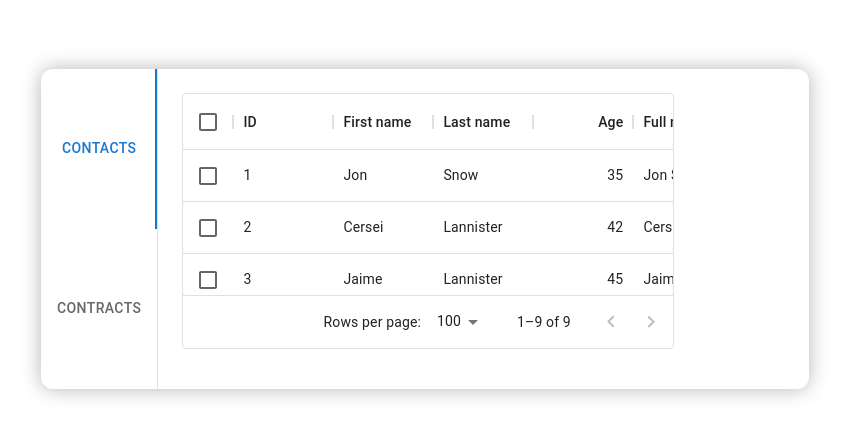
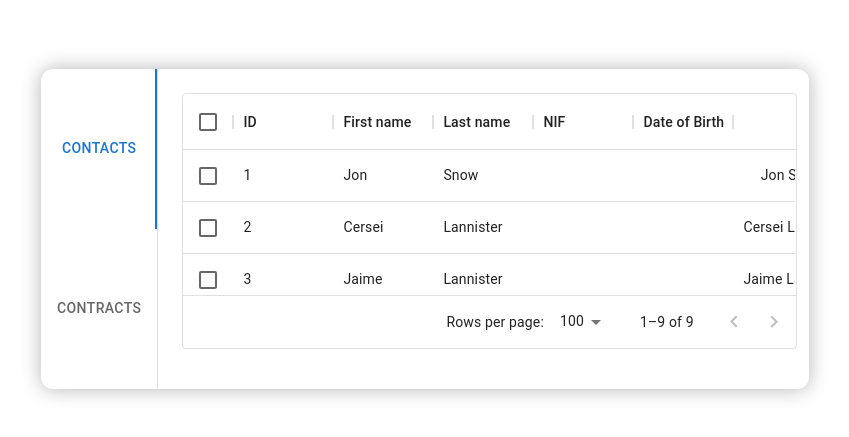
Before and after one commit to sofsscosta/contacts-and-contracts, a React (Create React App) app: page / in a window 1280 px wide. Shown: the part 171-608 px from the top of the page, without its empty margins (215-1064 px from the left). Built offline with nearby package versions, Linux system fonts and the light colour scheme; no server answers.

Commit message:
started contracts

```diff
--- a/src/components/Tabs/Contacts/index.js
+++ b/src/components/Tabs/Contacts/index.js
@@ -1,38 +1,76 @@
-import React from 'react';
+import React, { useMemo, useState } from 'react';
 // import {Typography} from '@mui/material';
 import { DataGrid } from '@mui/x-data-grid';
+import { getContacts } from '../../../api';
+
+const Contacts = () => {
+
+  const [contacts, setContacts] = useState([0,1])
+
+  useMemo(() => {
+    (async () => {
+        if (!contacts.length) {
+            const retrievedContacts = await getContacts()
+            console.log(contacts)
+            setContacts(retrievedContacts)
+        }
+    })()
+  }, [contacts])
 
     const columns = [
-  { field: 'id', headerName: 'ID', width: 100 },
+        { field: 'id', headerName: 'ID' },
         {
             field: 'firstName',
             headerName: 'First name',
             editable: true,
-    width: 100
         },
         {
             field: 'lastName',
             headerName: 'Last name',
             editable: true,
-    width: 100
+        },
+        {
+            field: 'nif',
+            headerName: 'NIF',
+            editable: true,
+        },
+        {
+            field: 'dateOfBirth',
+            headerName: 'Date of Birth',
+            type: 'date',
+            editable: false,
         },
         {
             field: 'age',
             headerName: 'Age',
             type: 'number',
-    editable: true,
-    width: 100
+            // upon updating date of birth, trigger webhook to calculate age and retrieve info from there
+            valueGetter: (params) =>
+            //calculate age from date of birth
+            `${params.row.firstName || ''} ${params.row.lastName || ''}`,
         },
         {
             field: 'fullName',
             headerName: 'Full name',
             description: 'This column has a value getter and is not sortable.',
             sortable: false,
-    width: 100,
             valueGetter: (params) =>
             `${params.row.firstName || ''} ${params.row.lastName || ''}`,
         },
     ];
+
+    // const newRows = () => {
+    //     const rows = []
+    //     for (let i = 0; i < contacts.length; i++) {
+    //         rows.push({
+    //           id: contacts[i].id,
+    //           lastName: contacts[i].field_1,
+    //           firstName: contacts[i].field_1,
+    //           nif: contacts[i].field_1,
+    //           dateOfBirth: contacts[i].field_1,
+    //         })
+    //     }
+    // }
 
     const rows = [
         { id: 1, lastName: 'Snow', firstName: 'Jon', age: 35 },
@@ -46,17 +84,13 @@ const rows = [
         { id: 9, lastName: 'Roxie', firstName: 'Harvey', age: 65 },
     ];
 
-const Contacts = () => {
   return (
-    //   <>
-    //     <Typography fontSize={24}>Contacts</Typography>
     <DataGrid
         rows={rows}
         columns={columns}
         checkboxSelection
         disableSelectionOnClick
     />
-    //   </>
   )
 }
 
--- /dev/null
+++ b/src/components/Tabs/Contracts/index.js
@@ -0,0 +1,45 @@
+import React from 'react';
+// import {Typography} from '@mui/material';
+import { DataGrid } from '@mui/x-data-grid';
+
+const columns = [
+  { field: 'id', headerName: 'ID', height: '100%', width: '100%' },
+  {
+    field: 'requestedBy',
+    headerName: 'Requested by',
+  },
+  {
+    field: 'requestedTo',
+    headerName: 'RequestedTo',
+  },
+  {
+    field: 'file',
+    headerName: 'File',
+    type: 'file',
+  },
+];
+
+const rows = [
+  { id: 1, lastName: 'Snow', firstName: 'Jon', age: 35 },
+  { id: 2, lastName: 'Lannister', firstName: 'Cersei', age: 42 },
+  { id: 3, lastName: 'Lannister', firstName: 'Jaime', age: 45 },
+  { id: 4, lastName: 'Stark', firstName: 'Arya', age: 16 },
+  { id: 5, lastName: 'Targaryen', firstName: 'Daenerys', age: null },
+  { id: 6, lastName: 'Melisandre', firstName: null, age: 150 },
+  { id: 7, lastName: 'Clifford', firstName: 'Ferrara', age: 44 },
+  { id: 8, lastName: 'Frances', firstName: 'Rossini', age: 36 },
+  { id: 9, lastName: 'Roxie', firstName: 'Harvey', age: 65 },
+];
+
+const Contracts = () => {
+  return (
+    <DataGrid
+        rows={rows}
+        columns={columns}
+        checkboxSelection
+        disableSelectionOnClick
+    />
+  )
+}
+
+export default Contracts;
--- a/src/components/Tabs/index.js
+++ b/src/components/Tabs/index.js
@@ -1,11 +1,10 @@
-import React, {useEffect, useState} from 'react';
+import React, { useState } from 'react';
 import PropTypes from 'prop-types';
 import Tabs from '@mui/material/Tabs';
 import Tab from '@mui/material/Tab';
 import Box from '@mui/material/Box';
 import Contacts from './Contacts'
 import Contracts from './Contracts'
-import { getContacts } from '../../api';
 
 const TabPanel = (props) => {
   const { children, value, index, ...other } = props;
@@ -19,7 +18,7 @@ const TabPanel = (props) => {
       {...other}
     >
       {value === index && (
-        <Box sx={{ p: 3, height: '80%', width: '80%' }}>
+        <Box sx={{ m: 3, height: '80%', width: '100%' }}>
           {children}
         </Box>
       )}
@@ -53,13 +52,6 @@ const VerticalTabs = () => {
     { title: 'Contracts', content: <Contracts/> }
   ]
 
-  useEffect(() => {
-    (async () => {
-      const contacts = await getContacts()
-      console.log(contacts)
-    })()
-  }, [])
-
   return (
     <Box
       sx={{display: 'flex' }}
```
Lines whose indentation alone changed are shown as unchanged.
